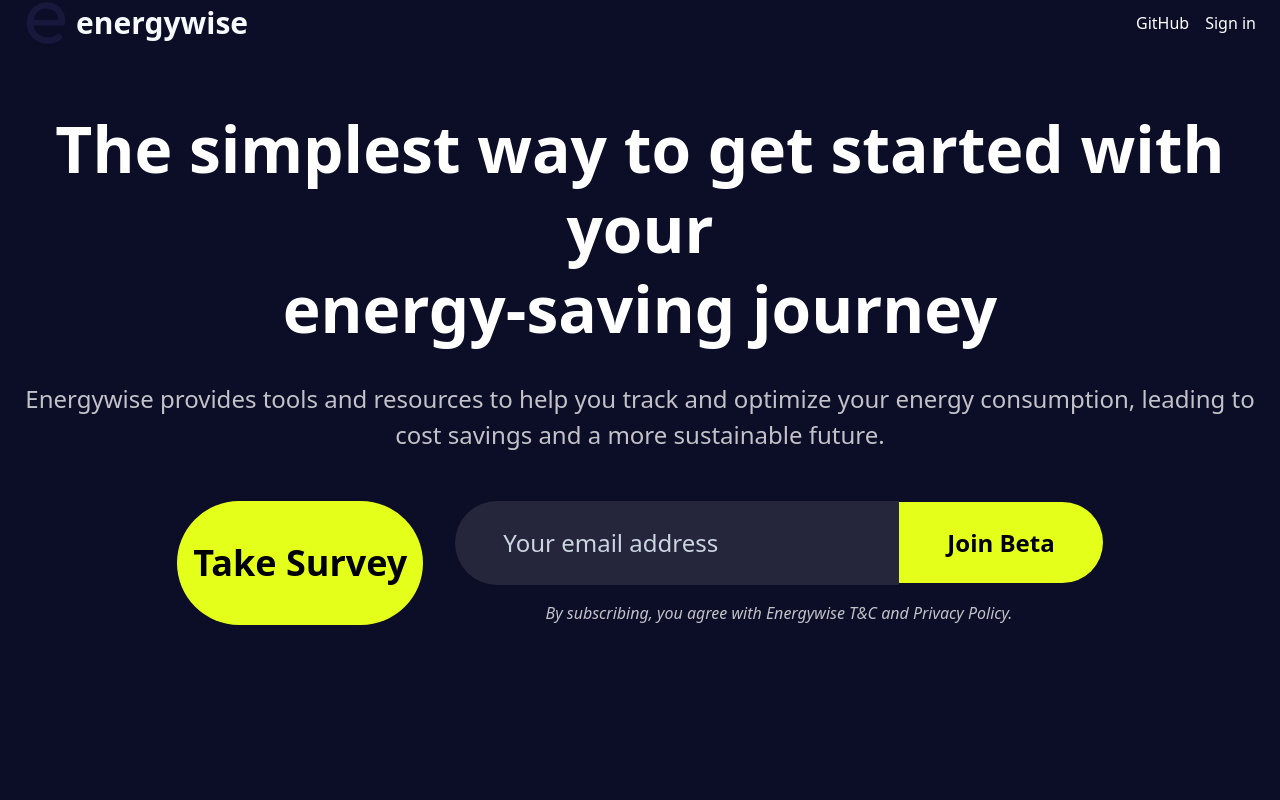
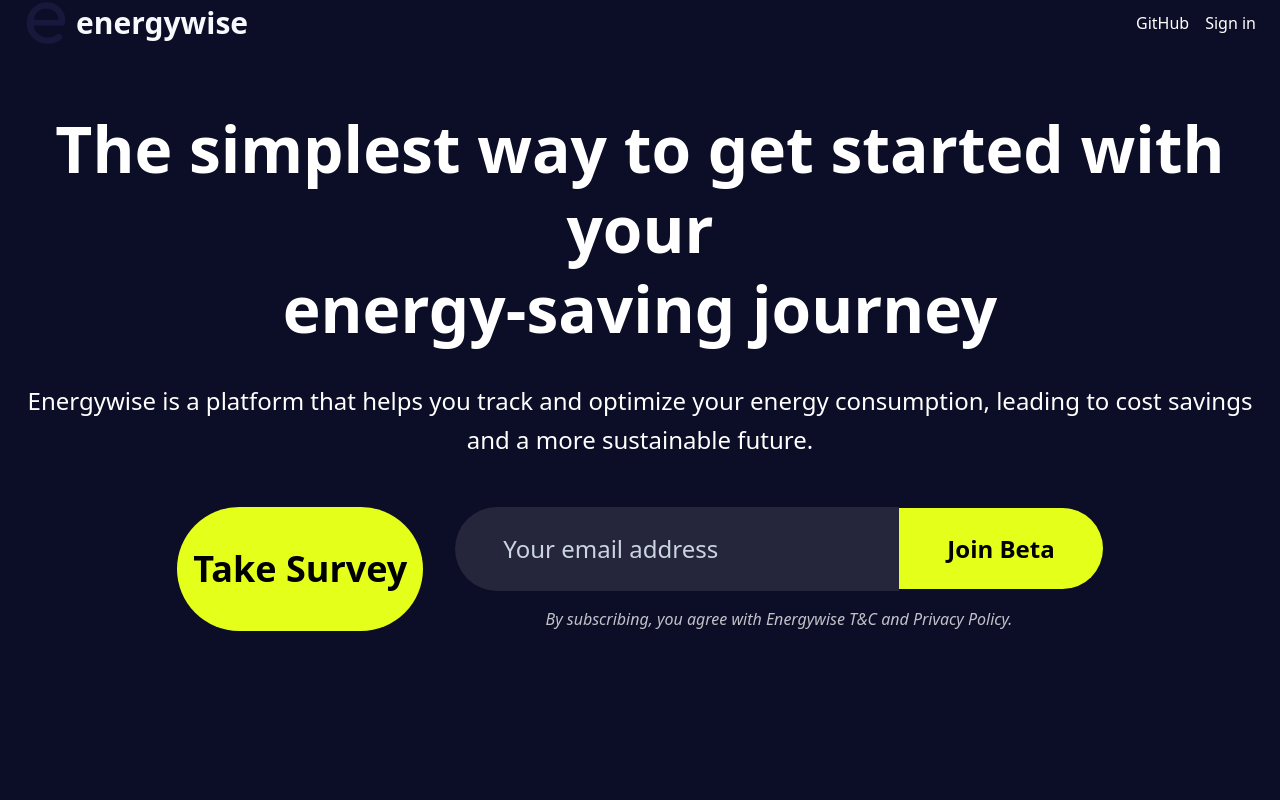
Before and after one commit to hoonsubin/energywise-homepage, a Next.js app: page / in a window 1280 px wide. Shown: the top 800 px of the page. Built offline with nearby package versions, Linux system fonts and the light colour scheme.

Commit message:
Update Hero.tsx

```diff
--- a/src/templates/Hero.tsx
+++ b/src/templates/Hero.tsx
@@ -92,15 +92,14 @@ export const Hero = () => {
           <h2 className="text-3xl md:text-4xl lg:text-6xl font-bold mb-4 md:mb-8 leading-tight">
             The simplest way to get started with your <br /> energy-saving journey
           </h2>
-          <p className="text-lg md:text-2xl opacity-75">
-            Energywise provides tools and resources to help you track and optimize your energy consumption, leading to cost savings and a
-            more sustainable future.
+
+          <p className="text-lg md:text-xl xl:text-2xl leading-relaxed mb-8 md:mb-12">
+            Energywise is a platform that helps you track and optimize your energy consumption,
+            leading to cost savings and a more sustainable future.
           </p>
 
           <div className="flex justify-center mt-12 mb-12">
-            <div
-              className="mr-4 md:mr-6 xl:mr-8 mb-4 lg:mb-0 rounded-full survey-button"
-            >
+            <div className="mr-4 md:mr-6 xl:mr-8 mb-4 lg:mb-0 rounded-full survey-button">
               <a
                 href="https://energywise.solutions/"
                 target="_blank"
```
